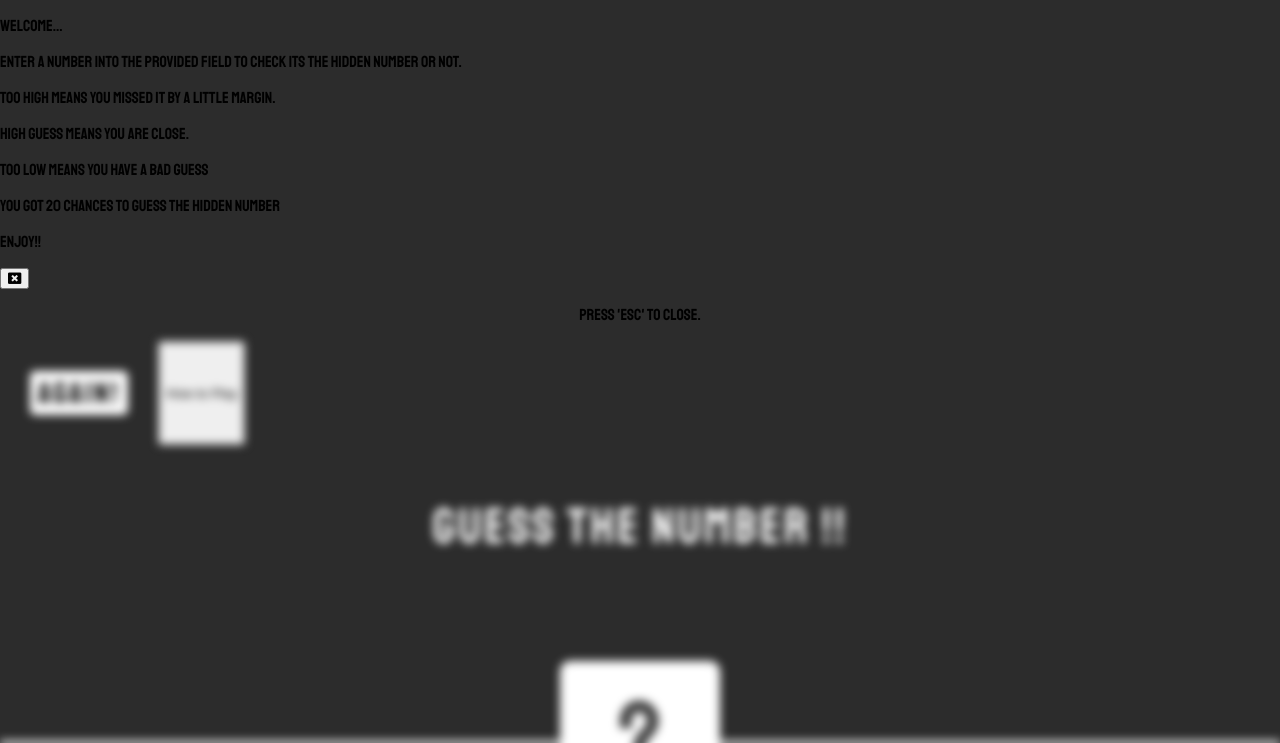
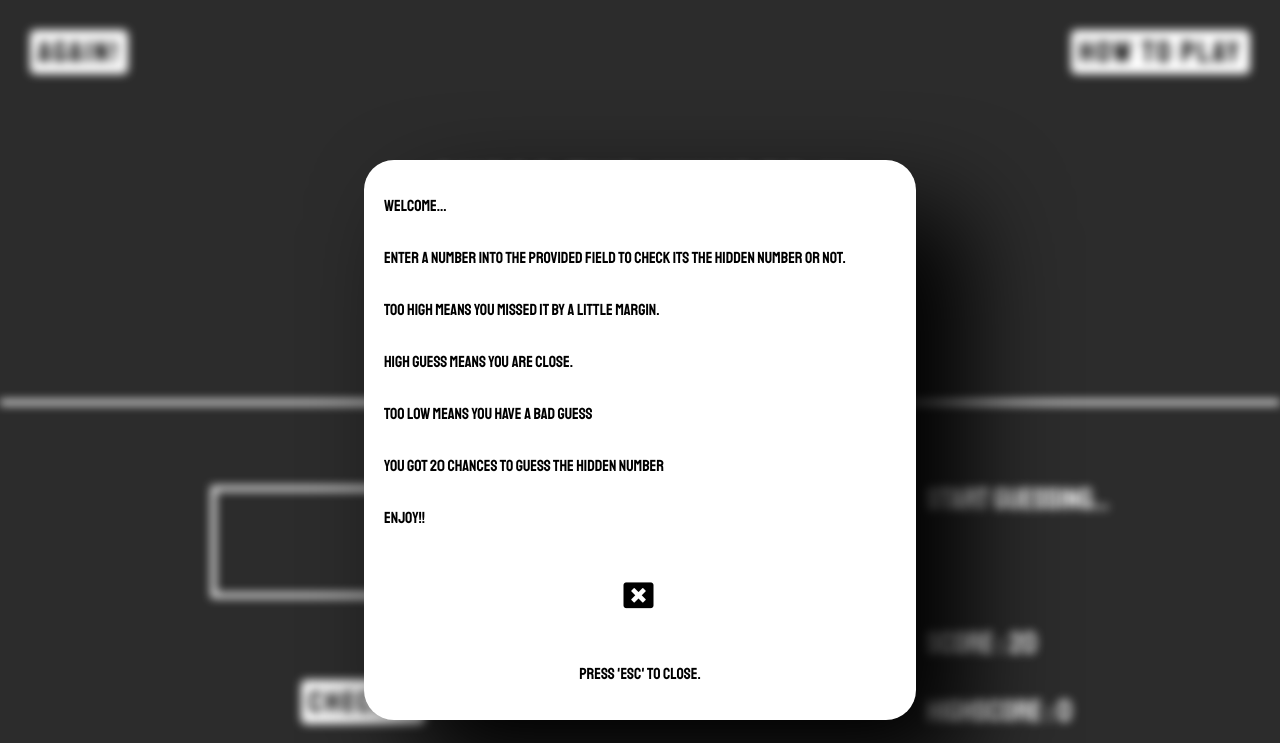
Before and after one commit to ARJITMALIK/guess_the_number, a plain HTML site: page index.html in a window 1280 px wide. Both pictures are taken after a click on the button "How to Play". Shown: the top 743 px of the page. Drawn offline with Linux system fonts and the light colour scheme.

Commit message:
Update style.css

```diff
--- a/style.css
+++ b/style.css
@@ -3,6 +3,29 @@ body {
     padding: 0;
     background-color: rgb(44, 44, 44);
     font-family: 'Staatliches', cursive;
+}
+.overlay{
+    filter: blur(0px);
+}
+.modal{
+    position: absolute;
+    display: flex;
+    background-color: white;
+    padding:20px;
+    border:none;
+    border-radius: 30px;
+    position: fixed;
+    flex-direction: column;
+    top:20vh;
+    left:0;
+    right:0;
+    width:40%;
+    margin:0 auto;
+    z-index:3;
+    filter:drop-shadow(50px 50px 50px);
+}
+.hidden{
+    display:none;
 }
 header {
     height:400px;
@@ -16,7 +39,7 @@ header {
     display:flex;
     flex-direction:row;
 }
-.again {
+.btn{
     margin:30px;
     background-color: white;
     border:2px solid white;
@@ -25,19 +48,13 @@ header {
     letter-spacing: 3px;
     font-family: 'Staatliches', cursive;
     color:black;
+}
 
-}
-.again:hover{
+.btn:hover{
     background-color: rgb(212, 211, 211);
 }
-
-.info{
-    margin:30px;
-    font-size:30px;
-    letter-spacing: 3px;
-    color:white;
+.help{
     margin-left:auto;
-
 }
 .wrapper{
     text-align:center;
```
